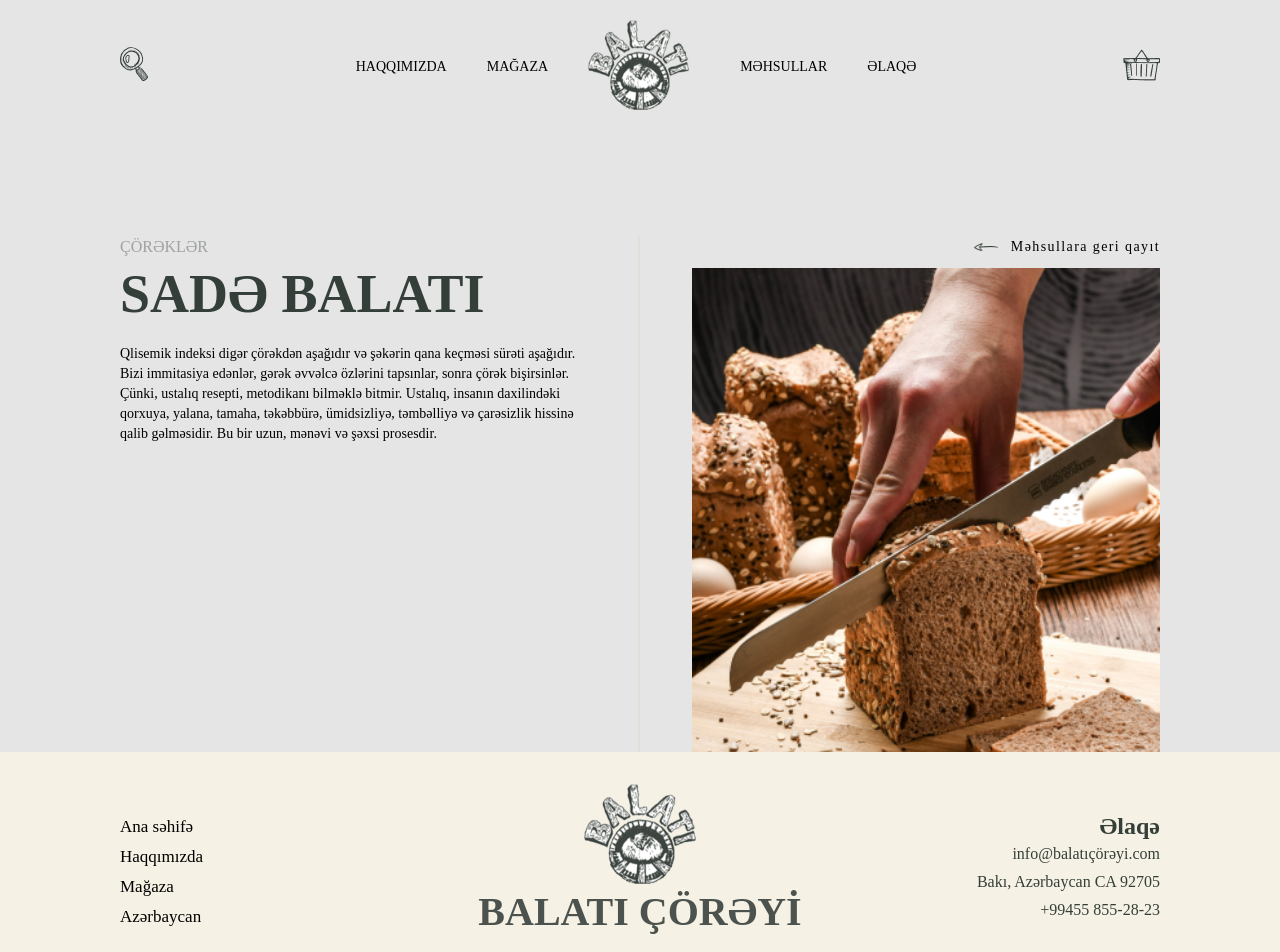
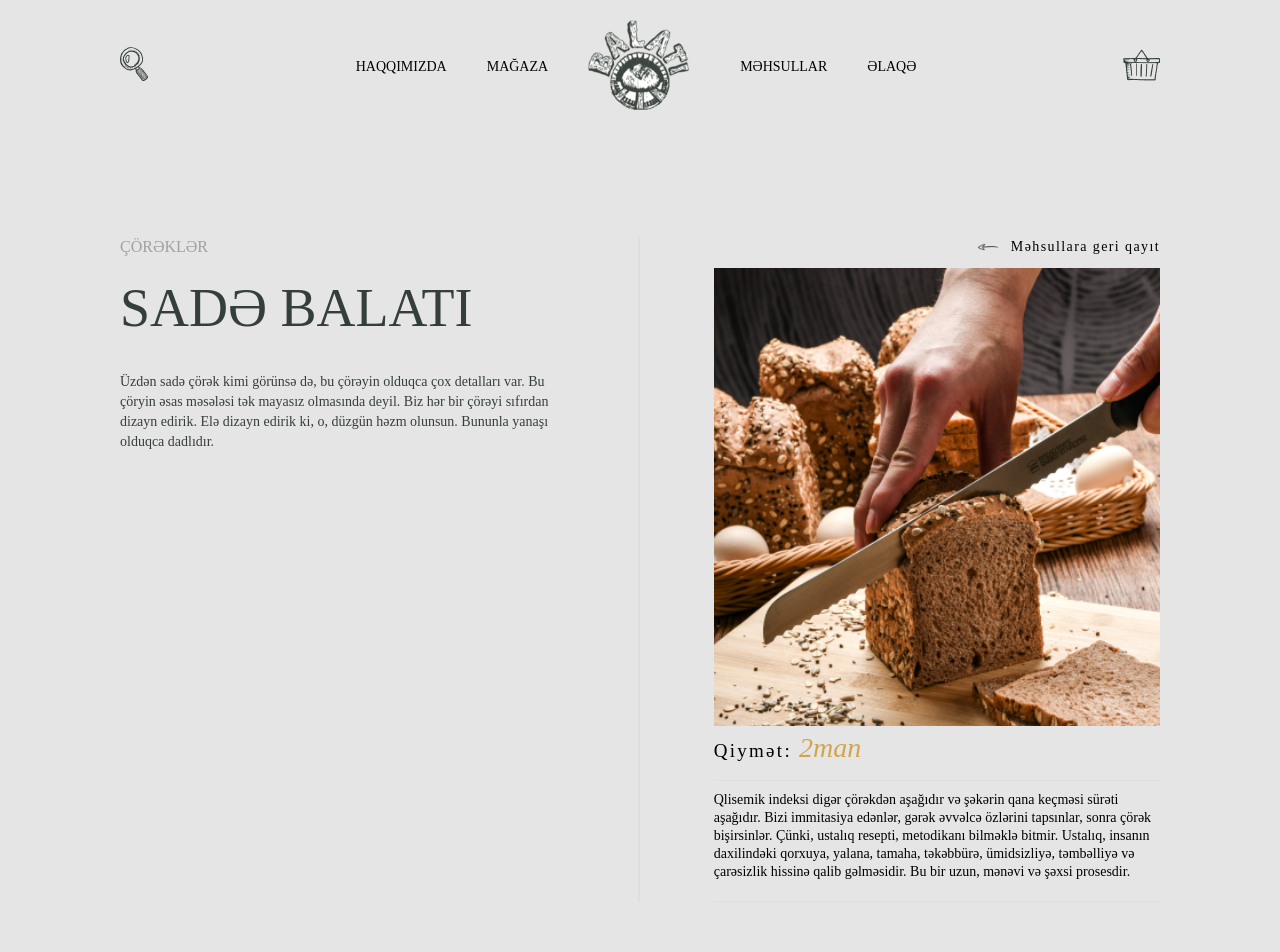
Before and after one commit to seid1zahidov/Balati, a React (Create React App) app in the folder client/: page /product/1 in a window 1280 px wide. Shown: the top 952 px of the page. Built offline with nearby package versions, Linux system fonts and the light colour scheme.

Commit message:
details-restore

```diff
--- a/client/src/components/pages/ProductDetails/Products.scss
+++ b/client/src/components/pages/ProductDetails/Products.scss
@@ -1,6 +1,8 @@
 #ProductsDetails {
+    height: 10000px;
+
     .container {
-        padding: 0px 120px;
+        padding: 0px 120px 0px 120px;
 
         .row {
             display: flex;
@@ -9,6 +11,9 @@
             .left {
                 width: 50%;
                 border-right: 2px solid rgba(226, 223, 218, 1);
+
+                .left-container {
+                    padding: 0px 78px 0px 0px;
 
                     ul {
                         list-style: none;
@@ -24,10 +29,14 @@
                         .name {
                             margin-top: 5px;
                             font-style: normal;
-                        font-weight: 600;
+                            font-weight: 100;
                             font-size: 54px;
                             color: #353F39;
                             margin-bottom: 19px;
+                            font-family: Cormorant Garamond;
+                            line-height: 90px;
+                            letter-spacing: 0em;
+
                         }
 
                         .details {
@@ -35,7 +44,8 @@
                             font-weight: 400;
                             font-size: 14px;
                             line-height: 20px;
-                        width: 90%;
+                            color: #353F39;
+                        }
                     }
                 }
 
@@ -44,8 +54,12 @@
             .right {
                 width: 50%;
                 text-align: right;
+
+                .containers {
+                    padding: 0px 0px 0px 73.72px;
+
                     img {
-                    width: 90%;
+                        width: 100%;
                         height: 100%;
                         object-fit: cover;
                     }
@@ -56,9 +70,11 @@
                         justify-content: right;
                         align-items: center;
                         gap: 12px;
-                    img{
+
+                        img {
                             width: 5%;
                         }
+
                         span {
                             font-size: 14px;
                             font-weight: 400;
@@ -68,6 +84,55 @@
                         }
                     }
 
+                    .product {
+                        border-bottom: 1px solid rgba(226, 223, 218, 1);
+
+                        .containerr {
+                            display: flex;
+
+                            .price {
+                                margin-bottom: 13px;
+                                width: 50%;
+                                font-size: 19px;
+                                font-weight: 400;
+                                line-height: 32px;
+                                letter-spacing: 0.12em;
+                                text-align: left;
+
+                                b {
+                                    font-size: 28px;
+                                    font-weight: 400;
+                                    line-height: 36px;
+                                    letter-spacing: 0em;
+                                    text-align: left;
+                                    color: #D2A54C;
+                                    font-style: italic;
+                                }
+
+                            }
+
+
+                            .color {
+                                width: 50%;
+                            }
+                        }
+
+                    }
+
+                    .descirption {
+                        border-bottom: 1px solid rgb(226, 223, 218);
+                        margin-top: 10px;
+                        padding-bottom: 20px;
+                        display: flex;
+                        text-align: left;
+                        font-style:normal;
+                        font-weight: 400;
+                        font-size: 14px;
+                        line-height: 18px;
+
+                    }
+                }
+
             }
         }
     }
--- a/client/src/components/pages/ProductDetails/SingleProduct.tsx
+++ b/client/src/components/pages/ProductDetails/SingleProduct.tsx
@@ -13,6 +13,7 @@ const SingleProduct = () => {
       <div className="container">
         <div className="row">
           <div className="left">
+            <div className="left-container">
               <ul>
                 <li className="category">{product?.category}</li>
                 <li className="name">{product?.name.toUpperCase()}</li>
@@ -20,13 +21,28 @@ const SingleProduct = () => {
                 {/* <li className="money">{product?.money}</li> */}
               </ul>
             </div>
+
+          </div>
           <div className="right">
+            <div className="containers">
               <div className="text">
                 <img src={text["right-line"]} alt="" />
-
                 <span>Məhsullara geri qayıt</span>
               </div>
+              <div className="image">
                 <img src={product?.picture} alt={product?.picture} />
+              </div>
+              <div className="product">
+                <div className="containerr">
+                  <div className="price">
+                    <p>Qiymət:  <b>{product?.money}man</b></p>
+                  </div>
+                </div>
+              </div>
+              <div className="descirption">
+                {product?.description}
+              </div>
+            </div>
           </div>
         </div>
       </div>
--- a/client/src/data/data.json
+++ b/client/src/data/data.json
@@ -7,7 +7,9 @@
                 "name": "Sadə balatı",
                 "money": 2,
                 "category": "ÇÖRƏKLƏR",
-                "details": "Qlisemik indeksi digər çörəkdən aşağıdır və şəkərin qana keçməsi sürəti aşağıdır. Bizi immitasiya edənlər, gərək əvvəlcə özlərini tapsınlar, sonra çörək bişirsinlər. Çünki, ustalıq resepti, metodikanı bilməklə bitmir. Ustalıq, insanın daxilindəki qorxuya, yalana, tamaha, təkəbbürə, ümidsizliyə, təmbəlliyə və çarəsizlik hissinə qalib gəlməsidir. Bu bir uzun, mənəvi və şəxsi prosesdir."
+                "details": "Üzdən sadə çörək kimi görünsə də, bu çörəyin olduqca çox detalları var. Bu çöryin əsas məsələsi tək mayasız olmasında deyil. Biz hər bir çörəyi sıfırdan dizayn edirik. Elə dizayn edirik ki, o, düzgün həzm olunsun. Bununla yanaşı olduqca dadlıdır. ",
+                "description": "Qlisemik indeksi digər çörəkdən aşağıdır və şəkərin qana keçməsi sürəti aşağıdır. Bizi immitasiya edənlər, gərək əvvəlcə özlərini tapsınlar, sonra çörək bişirsinlər. Çünki, ustalıq resepti, metodikanı bilməklə bitmir. Ustalıq, insanın daxilindəki qorxuya, yalana, tamaha, təkəbbürə, ümidsizliyə, təmbəlliyə və çarəsizlik hissinə qalib gəlməsidir. Bu bir uzun, mənəvi və şəxsi prosesdir."
+
             },
             {
                 "id": 2,
@@ -15,7 +17,9 @@
                 "picture": "/media/productss1.svg",
                 "money": 3,
                 "category": "UN MEMULATLARI",
-                "details": "Üzdən sadə çörək kimi görünsə də, bu çörəyin olduqca çox detalları var. Bu çöryin əsas məsələsi tək mayasız olmasında deyil. Biz hər bir çörəyi sıfırdan dizayn edirik. Elə dizayn edirik ki, o, düzgün həzm olunsun. Bununla yanaşı olduqca dadlıdır. "
+                "details": "Üzdən sadə çörək kimi görünsə də, bu çörəyin olduqca çox detalları var. Bu çöryin əsas məsələsi tək mayasız olmasında deyil. Biz hər bir çörəyi sıfırdan dizayn edirik. Elə dizayn edirik ki, o, düzgün həzm olunsun. Bununla yanaşı olduqca dadlıdır. ",
+                "description": "Qlisemik indeksi digər çörəkdən aşağıdır və şəkərin qana keçməsi sürəti aşağıdır. Bizi immitasiya edənlər, gərək əvvəlcə özlərini tapsınlar, sonra çörək bişirsinlər. Çünki, ustalıq resepti, metodikanı bilməklə bitmir. Ustalıq, insanın daxilindəki qorxuya, yalana, tamaha, təkəbbürə, ümidsizliyə, təmbəlliyə və çarəsizlik hissinə qalib gəlməsidir. Bu bir uzun, mənəvi və şəxsi prosesdir."
+
             },
             {
                 "id": 3,
@@ -23,7 +27,9 @@
                 "picture": "/media/sergio.png",
                 "money": 10,
                 "category": "ÇÖRƏKLƏR",
-                "details": "Üzdən sadə çörək kimi görünsə də, bu çörəyin olduqca çox detalları var. Bu çöryin əsas məsələsi tək mayasız olmasında deyil. Biz hər bir çörəyi sıfırdan dizayn edirik. Elə dizayn edirik ki, o, düzgün həzm olunsun. Bununla yanaşı olduqca dadlıdır. "
+                "details": "Üzdən sadə çörək kimi görünsə də, bu çörəyin olduqca çox detalları var. Bu çöryin əsas məsələsi tək mayasız olmasında deyil. Biz hər bir çörəyi sıfırdan dizayn edirik. Elə dizayn edirik ki, o, düzgün həzm olunsun. Bununla yanaşı olduqca dadlıdır. ",
+                "description": "Qlisemik indeksi digər çörəkdən aşağıdır və şəkərin qana keçməsi sürəti aşağıdır. Bizi immitasiya edənlər, gərək əvvəlcə özlərini tapsınlar, sonra çörək bişirsinlər. Çünki, ustalıq resepti, metodikanı bilməklə bitmir. Ustalıq, insanın daxilindəki qorxuya, yalana, tamaha, təkəbbürə, ümidsizliyə, təmbəlliyə və çarəsizlik hissinə qalib gəlməsidir. Bu bir uzun, mənəvi və şəxsi prosesdir."
+
             },
             {
                 "id": 4,
@@ -31,7 +37,9 @@
                 "picture": "/media/Screen3.png",
                 "money": 10,
                 "category": "UN MEMULATLARI",
-                "details": "Üzdən sadə çörək kimi görünsə də, bu çörəyin olduqca çox detalları var. Bu çöryin əsas məsələsi tək mayasız olmasında deyil. Biz hər bir çörəyi sıfırdan dizayn edirik. Elə dizayn edirik ki, o, düzgün həzm olunsun. Bununla yanaşı olduqca dadlıdır. "
+                "details": "Üzdən sadə çörək kimi görünsə də, bu çörəyin olduqca çox detalları var. Bu çöryin əsas məsələsi tək mayasız olmasında deyil. Biz hər bir çörəyi sıfırdan dizayn edirik. Elə dizayn edirik ki, o, düzgün həzm olunsun. Bununla yanaşı olduqca dadlıdır. ",
+                "description": "Qlisemik indeksi digər çörəkdən aşağıdır və şəkərin qana keçməsi sürəti aşağıdır. Bizi immitasiya edənlər, gərək əvvəlcə özlərini tapsınlar, sonra çörək bişirsinlər. Çünki, ustalıq resepti, metodikanı bilməklə bitmir. Ustalıq, insanın daxilindəki qorxuya, yalana, tamaha, təkəbbürə, ümidsizliyə, təmbəlliyə və çarəsizlik hissinə qalib gəlməsidir. Bu bir uzun, mənəvi və şəxsi prosesdir."
+
             },
             {
                 "id": 5,
@@ -39,7 +47,9 @@
                 "picture": "/media/Screen2.png",
                 "money": 10,
                 "category": "ÇÖRƏKLƏR",
-                "details": "Üzdən sadə çörək kimi görünsə də, bu çörəyin olduqca çox detalları var. Bu çöryin əsas məsələsi tək mayasız olmasında deyil. Biz hər bir çörəyi sıfırdan dizayn edirik. Elə dizayn edirik ki, o, düzgün həzm olunsun. Bununla yanaşı olduqca dadlıdır. "
+                "details": "Üzdən sadə çörək kimi görünsə də, bu çörəyin olduqca çox detalları var. Bu çöryin əsas məsələsi tək mayasız olmasında deyil. Biz hər bir çörəyi sıfırdan dizayn edirik. Elə dizayn edirik ki, o, düzgün həzm olunsun. Bununla yanaşı olduqca dadlıdır. ",
+                "description": "Qlisemik indeksi digər çörəkdən aşağıdır və şəkərin qana keçməsi sürəti aşağıdır. Bizi immitasiya edənlər, gərək əvvəlcə özlərini tapsınlar, sonra çörək bişirsinlər. Çünki, ustalıq resepti, metodikanı bilməklə bitmir. Ustalıq, insanın daxilindəki qorxuya, yalana, tamaha, təkəbbürə, ümidsizliyə, təmbəlliyə və çarəsizlik hissinə qalib gəlməsidir. Bu bir uzun, mənəvi və şəxsi prosesdir."
+
             },
             {
                 "id": 6,
@@ -47,7 +57,8 @@
                 "picture": "/media/Screen1.png",
                 "money": 10,
                 "category": "ÇÖRƏKLƏR",
-                "details": "lorem impsum"
+                "details": "Qlisemik indeksi digər çörəkdən aşağıdır və şəkərin qana keçməsi sürəti aşağıdır. Bizi immitasiya edənlər, gərək əvvəlcə özlərini tapsınlar, sonra çörək bişirsinlər. Çünki, ustalıq resepti, metodikanı bilməklə bitmir. Ustalıq, insanın daxilindəki qorxuya, yalana, tamaha, təkəbbürə, ümidsizliyə, təmbəlliyə və çarəsizlik hissinə qalib gəlməsidir. Bu bir uzun, mənəvi və şəxsi prosesdir.",
+                "description": "Qlisemik indeksi digər çörəkdən aşağıdır və şəkərin qana keçməsi sürəti aşağıdır. Bizi immitasiya edənlər, gərək əvvəlcə özlərini tapsınlar, sonra çörək bişirsinlər. Çünki, ustalıq resepti, metodikanı bilməklə bitmir. Ustalıq, insanın daxilindəki qorxuya, yalana, tamaha, təkəbbürə, ümidsizliyə, təmbəlliyə və çarəsizlik hissinə qalib gəlməsidir. Bu bir uzun, mənəvi və şəxsi prosesdir."
             },
             {
                 "id": 7,
@@ -55,7 +66,9 @@
                 "picture": "/media/Screen4.png",
                 "money": 10,
                 "category": "ÇÖRƏKLƏR",
-                "details": "Üzdən sadə çörək kimi görünsə də, bu çörəyin olduqca çox detalları var. Bu çöryin əsas məsələsi tək mayasız olmasında deyil. Biz hər bir çörəyi sıfırdan dizayn edirik. Elə dizayn edirik ki, o, düzgün həzm olunsun. Bununla yanaşı olduqca dadlıdır. "
+                "details": "Üzdən sadə çörək kimi görünsə də, bu çörəyin olduqca çox detalları var. Bu çöryin əsas məsələsi tək mayasız olmasında deyil. Biz hər bir çörəyi sıfırdan dizayn edirik. Elə dizayn edirik ki, o, düzgün həzm olunsun. Bununla yanaşı olduqca dadlıdır. ",
+                "description": "Qlisemik indeksi digər çörəkdən aşağıdır və şəkərin qana keçməsi sürəti aşağıdır. Bizi immitasiya edənlər, gərək əvvəlcə özlərini tapsınlar, sonra çörək bişirsinlər. Çünki, ustalıq resepti, metodikanı bilməklə bitmir. Ustalıq, insanın daxilindəki qorxuya, yalana, tamaha, təkəbbürə, ümidsizliyə, təmbəlliyə və çarəsizlik hissinə qalib gəlməsidir. Bu bir uzun, mənəvi və şəxsi prosesdir."
+
             }
         ]
     }
--- a/client/src/index.css
+++ b/client/src/index.css
@@ -1,3 +1,4 @@
+
 *{
     margin: 0;
     padding: 0;
```
Also changed, not shown: client/public/index.html (+0 -8 lines). Lines whose indentation alone changed are shown as unchanged.
